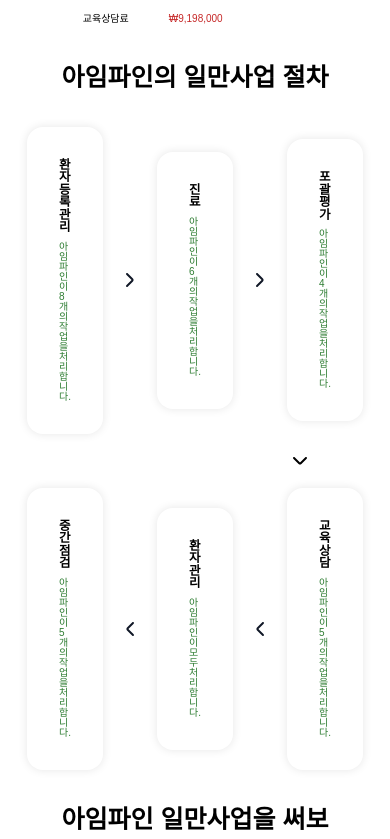
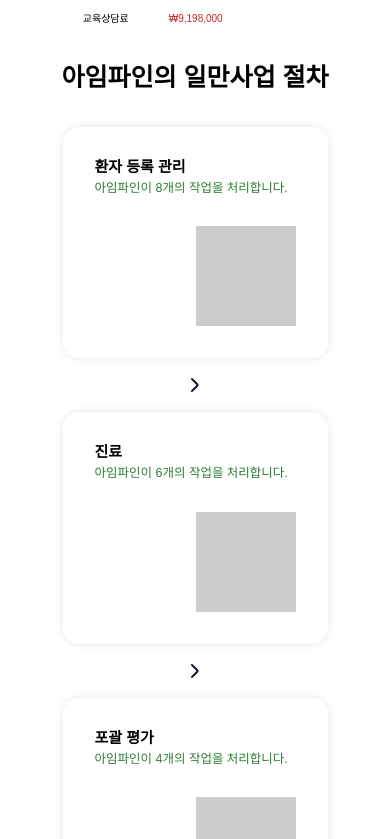
Before and after one commit to Leonamin/ilman-business, a Nuxt app: page / in a window 390 px wide. Shown: the part 1942-2781 px from the top of the page. Built offline with nearby package versions, Linux system fonts and the light colour scheme; a web font is replaced by a local one.

Commit message:
# ADD - 일만 사업 절차 카드 순서대로 및 모바일 대응

```diff
--- /dev/null
+++ b/components/introduction/0_components/ProcessCard.vue
@@ -0,0 +1,50 @@
+<script setup lang="ts">
+import type {WorkProcessStepModel} from "~/models/WorkProcessStepModel";
+
+const props = defineProps<{
+  process: WorkProcessStepModel;
+}>();
+
+</script>
+
+<template>
+  <div class="outer card">
+    <div>
+      <p class="text-h5 text-semi-bold text-left spb-small">{{ props.process.title }}</p>
+      <p class="text-body1 text-medium text-left text-positive">{{ props.process.description }}</p>
+    </div>
+    <div class="spacer"></div>
+    <div class="bottom">
+      <div style="width:100px; height:100px; background-color: #cccccc">
+
+      </div>
+    </div>
+<!--    image icon-->
+  </div>
+
+</template>
+
+<style scoped>
+.outer {
+  display: flex;
+  flex-direction: column;
+  justify-content: flex-start;
+  align-items: flex-start;
+  gap: 16px;
+}
+
+.spacer {
+  flex: 1;
+}
+
+.card {
+  padding: var(--padding-large);
+  box-shadow: 0 0 10px rgba(0, 0, 0, 0.1);
+  border-radius: 16px;
+  aspect-ratio: 1.2;
+}
+
+.bottom {
+  margin-left: auto
+}
+</style>
--- a/components/introduction/page/WorkProcess.vue
+++ b/components/introduction/page/WorkProcess.vue
@@ -4,6 +4,7 @@ import type {WorkProcessStepModel} from "~/models/WorkProcessStepModel";
 import ChevronRight from "~/components/0_components/icons/ChevronRight.vue";
 import ChevronDown from "~/components/0_components/icons/ChevronDown.vue";
 import ChevronLeft from "~/components/0_components/icons/ChevronLeft.vue";
+import ProcessCard from "~/components/introduction/0_components/ProcessCard.vue";
 
 const process: WorkProcessStepModel[] = [
   {title: '환자 등록 관리', description: '아임파인이 8개의\n작업을 처리합니다.'},
@@ -14,35 +15,43 @@ const process: WorkProcessStepModel[] = [
   {title: '중간 점검', description: '아임파인이 5개의\n작업을 처리합니다.'},
 ]
 
-const arrows = [
-  {x1: 50, y1: 50, x2: 150, y2: 150}, // 첫 번째 화살표
-  {x1: 150, y1: 150, x2: 250, y2: 250}, // 두 번째 화살표
-];
+const isMobile = ref(false);
+
+// 모바일 화면 768 픽셀 이하인 경우 이미지 변경
+onMounted(() => {
+  window.addEventListener("resize", () => {
+    isMobile.value = window.innerWidth <= 768;
+  });
+});
+
 </script>
 
 <template>
   <h2 class="text-h2 text-semi-bold center-row spb-large">아임파인의 일만사업 절차</h2>
+  <div class="content-layout">
+
+    <div v-if="isMobile">
+      <div class="center-column" v-for="(item, index) in process" :key="item.title">
+        <ProcessCard :process="item"/>
+        <div v-if="index !== process.length - 1" class="card-gap center-column">
+          <ChevronDown color="black" size="24"/>
+        </div>
+      </div>
+    </div>
+    <div v-if="!isMobile">
       <div class="process-outer">
         <!--    첫번째 줄 1, 2, 3-->
         <div class="process-inner">
-      <div class="process-item flex-equal card">
-        <p class="text-body1 text-semi-bold spb-small">{{ process[0].title }}</p>
-        <p class="text-body2 text-medium text-positive">{{ process[0].description }}</p>
-      </div>
+          <ProcessCard class="flex-equal" :process="process[0]"/>
           <div class="card-gap center-column">
             <ChevronRight color="black" size="24"/>
           </div>
-      <div class="process-item flex-equal card">
-        <p class="text-body1 text-semi-bold spb-small">{{ process[1].title }}</p>
-        <p class="text-body2 text-medium text-positive">{{ process[1].description }}</p>
-      </div>
+          <ProcessCard class="flex-equal" :process="process[1]"/>
           <div class="card-gap center-column">
             <ChevronRight color="black" size="24"/>
           </div>
-      <div class="process-item flex-equal card">
-        <p class="text-body1 text-semi-bold spb-small">{{ process[2].title }}</p>
-        <p class="text-body2 text-medium text-positive">{{ process[2].description }}</p>
-      </div>
+          <ProcessCard class="flex-equal" :process="process[2]"/>
+
         </div>
         <!--    공백 줄 오직 가장 왼쪽 아래 화살표를 위해 존재-->
         <div class="process-inner">
@@ -56,38 +65,32 @@ const arrows = [
         </div>
         <!--    세번째 줄 6, 5, 4-->
         <div class="process-inner">
-      <div class="process-item flex-equal card">
-        <p class="text-body1 text-semi-bold spb-small">{{ process[5].title }}</p>
-        <p class="text-body2 text-medium text-positive">{{ process[5].description }}</p>
-      </div>
+          <ProcessCard class="flex-equal" :process="process[5]"/>
           <div class="card-gap center-column">
             <ChevronLeft color="black" size="24"/>
           </div>
-      <div class="process-item flex-equal card">
-        <p class="text-body1 text-semi-bold spb-small">{{ process[4].title }}</p>
-        <p class="text-body2 text-medium text-positive">{{ process[4].description }}</p>
-      </div>
+          <ProcessCard class="flex-equal" :process="process[4]"/>
           <div class="card-gap center-column">
             <ChevronLeft color="black" size="24"/>
           </div>
-      <div class="process-item flex-equal card">
-        <p class="text-body1 text-semi-bold spb-small">{{ process[3].title }}</p>
-        <p class="text-body2 text-medium text-positive">{{ process[3].description }}</p>
+          <ProcessCard class="flex-equal" :process="process[3]"/>
+        </div>
       </div>
     </div>
   </div>
 
-  <!--    <div class="process-grid">-->
-  <!--      <div class="process-item" v-for="(step, index) in process" :key="index">-->
-  <!--        <p class="text-body1 text-semi-bold spb-small">{{ step.title }}</p>-->
-  <!--        <p class="text-body2 text-medium text-positive">{{ step.description }}</p>-->
-  <!--      </div>-->
-  <!--    </div>-->
 
 </template>
 
 
 <style scoped>
+.content-layout {
+  display: flex;
+  flex-direction: column;
+  justify-content: center;
+  align-items: center;
+}
+
 .process-outer {
   display: flex;
   flex-direction: column;
@@ -108,28 +111,23 @@ const arrows = [
   flex: 1;
 }
 
-.process-item {
-  padding: var(--padding-large);
-  display: flex;
-  flex-direction: column;
-  justify-content: flex-start;
-  align-items: flex-start;
-}
-
-.card {
-  box-shadow: 0 0 10px rgba(0, 0, 0, 0.1);
-  border-radius: 16px;
-  aspect-ratio: 1.2;
-}
-
 .card-gap {
   width: 54px;
   height: 54px;
 }
 
 @media (max-width: 768px) {
-  .process-grid {
-    grid-template-columns: repeat(2, 1fr); /* 2열로 변경 */
+  .content-layout {
+    padding-inline: var(--padding-medium);
+  }
+
+  .process-outer {
+    padding-inline: var(--padding-medium);
+
+  }
+
+  .process-inner {
+    flex-direction: column;
   }
 }
 </style>
```
Lines whose indentation alone changed are shown as unchanged.
